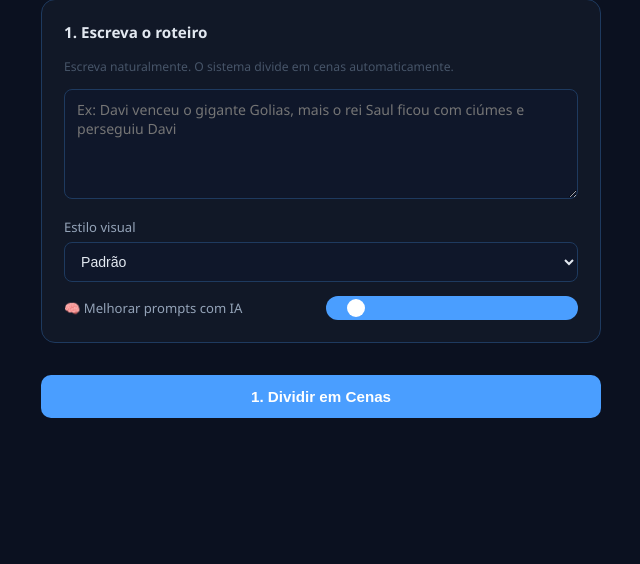
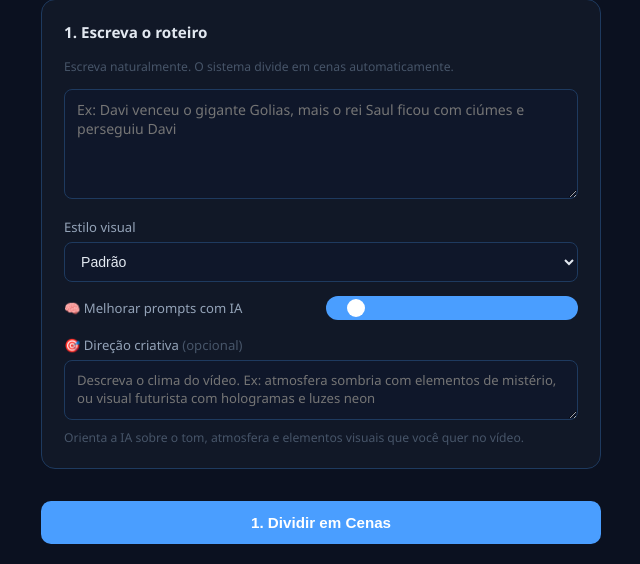
Before and after one commit to VagnerMafort/veo3-tool, a Flask app: page /dashboard in a window 1280 px wide. Shown: the part 260-824 px from the top of the page, without its empty margins (319-959 px from the left). Before the commit the page ends 678 px from the top, so only its background shows below. Run offline with Flask 3, Linux system fonts and the light colour scheme; a user stored in the database is signed in; tables that the repository leaves empty hold one stand-in row (values such as "Sample post").

Commit message:
Campo direcao criativa: orienta IA sobre tom e atmosfera do video

```diff
--- a/app.py
+++ b/app.py
@@ -419,12 +419,20 @@ def suavizar_prompt(prompt, api_key):
     except: pass
     return "a dramatic historical scene with warm golden light, ancient setting, photorealistic, 8K, vertical composition"
 
-def melhorar_prompt(texto, estilo, api_key, contexto_roteiro="", ficha_personagens=""):
+def melhorar_prompt(texto, estilo, api_key, contexto_roteiro="", ficha_personagens="", direcao_criativa=""):
     prompts = load_prompts()
     estilo_det = ESTILOS_DETALHADOS.get(estilo, estilo) if estilo else "photorealistic, natural lighting, high quality, vertical composition"
     try:
         headers = {"Authorization": f"Bearer {api_key}", "Content-Type": "application/json"}
         system = prompts.get("melhorar", DEFAULT_PROMPTS["melhorar"]).replace("{estilo}", estilo_det)
+
+        # Direção criativa do usuário
+        if direcao_criativa:
+            system += f"""
+
+CREATIVE DIRECTION FROM THE USER:
+"{direcao_criativa}"
+You MUST incorporate this creative direction into every image prompt. It defines the mood, atmosphere, and visual elements the user wants."""
         if ficha_personagens:
             system += f"""
 
@@ -786,7 +794,7 @@ def dividir_roteiro(texto, api_key):
     except: pass
     return [l.strip() for l in texto.replace(",", "\n").replace(".", "\n").split("\n") if l.strip()] or [texto.strip()]
 
-def gerar_storyboard(job_id, user_id, texto_manual, estilo, melhorar_prompts, usar_banco=False, cenas_preenchidas=None):
+def gerar_storyboard(job_id, user_id, texto_manual, estilo, melhorar_prompts, usar_banco=False, cenas_preenchidas=None, direcao_criativa=""):
     if cenas_preenchidas is None:
         cenas_preenchidas = {}
     with app.app_context():
@@ -833,7 +841,7 @@ def gerar_storyboard(job_id, user_id, texto_manual, estilo, melhorar_prompts, us
             def gerar_bloco(i_linha):
                 linha = linhas[i_linha]
                 if melhorar_prompts and user.provider == "openai":
-                    prompt_final = melhorar_prompt(linha, estilo, user.api_key, roteiro_completo, ficha)
+                    prompt_final = melhorar_prompt(linha, estilo, user.api_key, roteiro_completo, ficha, direcao_criativa)
                 else:
                     prompt_final = f"{linha}, {estilo}" if estilo else linha
                 img_path = os.path.join(sb_dir, f"{i_linha+1:03d}.png")
@@ -1673,9 +1681,11 @@ def gerar_storyboard_route():
     except:
         cenas_preenchidas = {}
 
+    direcao_criativa = request.form.get("direcao_criativa", "").strip()
+
     job_id = str(uuid.uuid4())
     jobs[job_id] = {"status": "aguardando", "progresso": "Na fila...", "total": 0, "atual": 0}
-    thread = threading.Thread(target=gerar_storyboard, args=(job_id, current_user.id, texto, estilo, melhorar, False, cenas_preenchidas))
+    thread = threading.Thread(target=gerar_storyboard, args=(job_id, current_user.id, texto, estilo, melhorar, False, cenas_preenchidas, direcao_criativa))
     thread.daemon = True
     thread.start()
     return jsonify({"job_id": job_id})
--- a/templates/dashboard.html
+++ b/templates/dashboard.html
@@ -196,6 +196,9 @@ input:checked+.slider:before{transform:translateX(18px);background:#fff}
           <label>🧠 Melhorar prompts com IA</label>
           <label class="toggle"><input type="checkbox" id="melhorarPrompts" checked><span class="slider"></span></label>
         </div>
+        <label style="margin-top:16px">🎯 Direção criativa <span style="color:var(--text3);font-weight:400">(opcional)</span></label>
+        <textarea id="direcaoCriativa" style="min-height:60px;font-size:.82rem" placeholder="Descreva o clima do vídeo. Ex: atmosfera sombria com elementos de mistério, ou visual futurista com hologramas e luzes neon"></textarea>
+        <p class="tip">Orienta a IA sobre o tom, atmosfera e elementos visuais que você quer no vídeo.</p>
         </div>
       </div>
       <button class="btn" id="btnGerarSB">1. Dividir em Cenas</button>
@@ -635,7 +638,7 @@ document.getElementById('btnGerarSB').addEventListener('click',async()=>{
   pbar.style.width='0%';
   const animBar=setInterval(()=>{progresso=Math.min(progresso+Math.random()*15,90);pbar.style.width=progresso+'%';},500);
   sbEstilo=document.getElementById('estilo').value;
-  const fd=new FormData();fd.append('texto',texto);fd.append('estilo',sbEstilo);fd.append('melhorar_prompts',document.getElementById('melhorarPrompts').checked?'true':'false');
+  const fd=new FormData();fd.append('texto',texto);fd.append('estilo',sbEstilo);fd.append('melhorar_prompts',document.getElementById('melhorarPrompts').checked?'true':'false');fd.append('direcao_criativa',document.getElementById('direcaoCriativa').value.trim());
   try{
     const res=await fetch('/dividir_roteiro',{method:'POST',body:fd});
     clearInterval(animBar);pbar.style.width='100%';
@@ -709,6 +712,7 @@ document.getElementById('btnGerarFaltantes').addEventListener('click',async()=>{
   const fd=new FormData();
   fd.append('texto',texto);fd.append('estilo',sbEstilo);
   fd.append('melhorar_prompts',document.getElementById('melhorarPrompts').checked?'true':'false');
+  fd.append('direcao_criativa',document.getElementById('direcaoCriativa').value.trim());
   fd.append('cenas_preenchidas',JSON.stringify(cenasPreenchidas));
   try{
     const res=await fetch('/gerar_storyboard',{method:'POST',body:fd});
```
